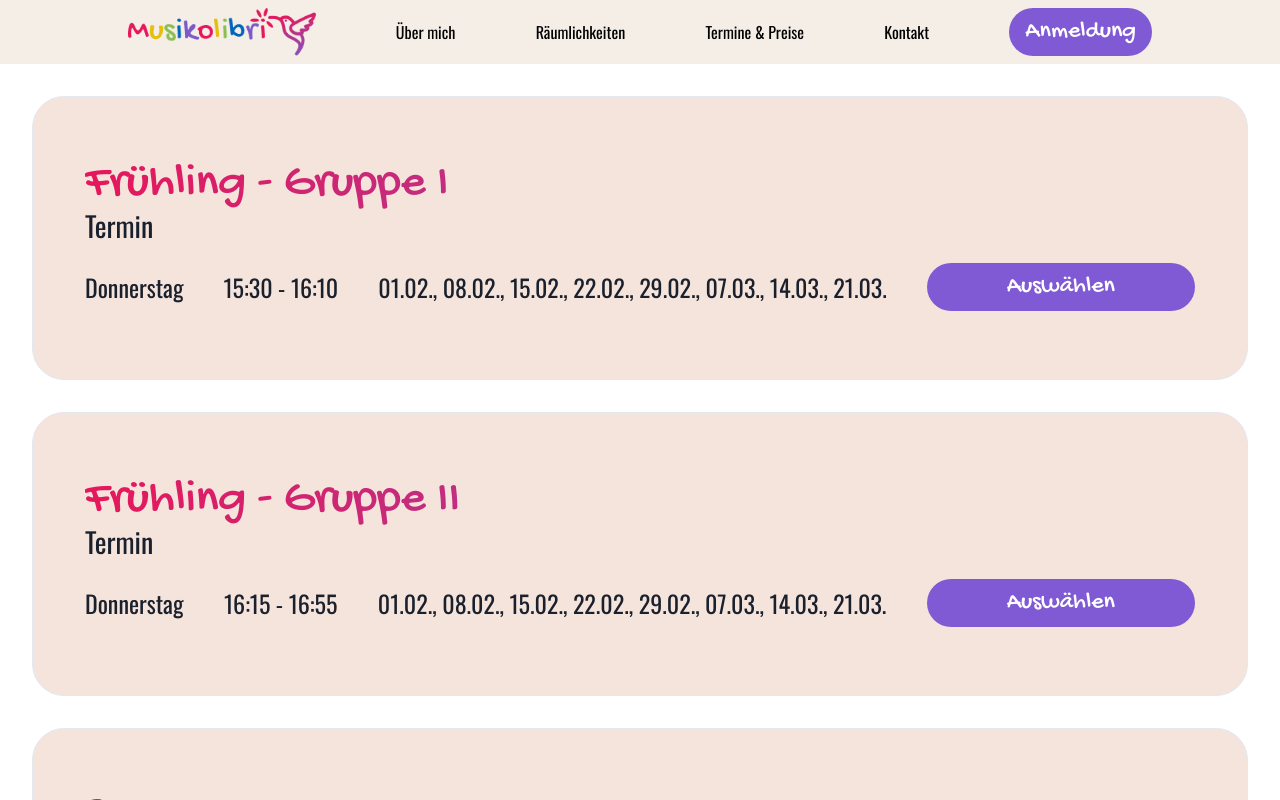
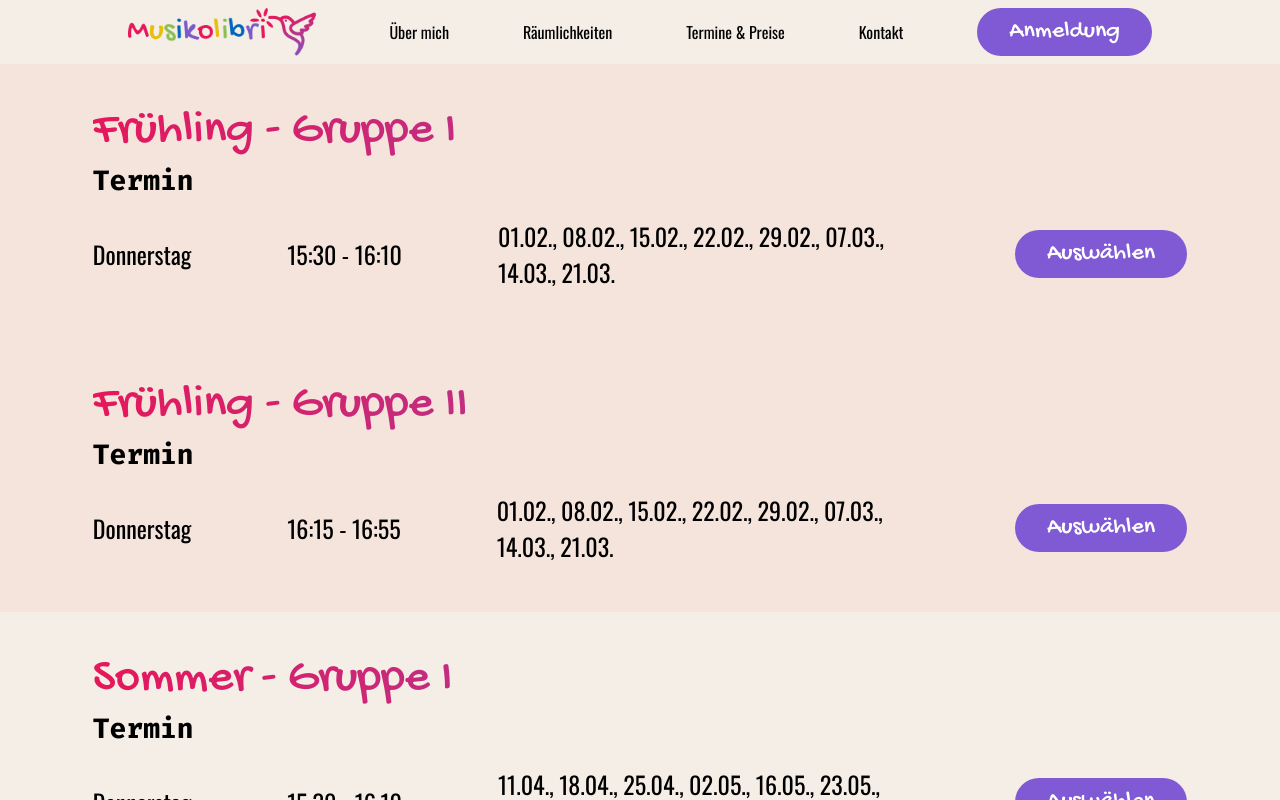
Before and after one commit to sdilauro/musikolibri, a Next.js app: page /anmeldung in a window 1280 px wide. Shown: the top 800 px of the page. Built offline with nearby package versions, Linux system fonts and the light colour scheme.

Commit message:
Mail with data about course

```diff
--- /dev/null
+++ b/components/gruppe-item/index.tsx
@@ -0,0 +1,61 @@
+'use client'
+
+import { Box, Button, Card, CardBody, Flex, Link, Text } from '@chakra-ui/react';
+import { Gochi_Hand, Oswald, Fira_Code } from 'next/font/google';
+
+const oswald = Oswald({
+    weight: '400',
+    subsets: ['latin'],
+})
+
+const firaCode = Fira_Code({
+    weight: '700',
+    subsets: ['latin'],
+  })
+
+  const gochi = Gochi_Hand({
+    weight: '400',
+    subsets: ['latin'],
+  })
+
+type GruppeItemProps = { name: string, schedule: string, days:string, color:string, id:string, key:number }
+
+
+const GruppeItem = (props:GruppeItemProps) => {
+    const withOutSpaces = (text: string) => {
+        return text.replace(/\s/g, '')
+    }
+
+    return (
+        <Box backgroundColor={props.color=='dark'?'#f4e4dc':'#f5eee6'} padding='2rem' minW={'400px'} textColor={'black'} id={props.id}>
+            <Flex flexDir='column' flex='1' alignItems='top' maxWidth={'1200'} width={'90%'} margin={'auto'}>
+                <Text
+                    marginBottom={'-0.5rem'}
+                    fontSize={'48px'}
+                    className={gochi.className}
+                    bgGradient='linear(to-l, #7A59CA, #E6175B)'
+                    bgClip='text'>
+                    {props.name}
+                </Text>
+                <Text
+                    fontSize={'28px'}
+                    className={firaCode.className}>
+                    Termin
+                </Text>
+                <Box display={'flex'} flexDir={'row'} alignItems={'center'} marginY={'1rem'} width={'100%'}>
+                    <Text mr={'3rem'} className={oswald.className} fontSize={'24px'}>Donnerstag</Text>
+                    <Text mx={'3rem'} className={oswald.className} fontSize={'24px'} noOfLines={1} textAlign={'center'}>{props.schedule}</Text>
+                    <Text mx={'3rem'} className={oswald.className} fontSize={'24px'} flex={1}>{props.days}</Text>
+
+                    <Link style={{ textDecoration: 'none' }} href={`/form#${withOutSpaces(props.name).toLowerCase().replace("ü", "u")}`}>
+                        <Button paddingX='2rem' colorScheme={'purple'} variant='solid' borderRadius={'1.5rem'} h={'3rem'} ml={'3rem'} >
+                            <Text className={gochi.className} fontSize={'24px'}>Auswählen</Text>
+                        </Button>
+                    </Link>
+                </Box>
+            </Flex>
+        </Box>
+    )
+}
+
+export default GruppeItem
--- a/components/gruppe-row/index.tsx
+++ /dev/null
@@ -1,60 +0,0 @@
-'use client'
-
-import { Box, Button, Card, CardBody, Flex, Text } from '@chakra-ui/react';
-import { Gochi_Hand, Oswald } from 'next/font/google';
-
-const oswald = Oswald({
-    weight: '400',
-    subsets: ['latin'],
-  })
-
-  const gochi = Gochi_Hand({
-    weight: '400',
-    subsets: ['latin'],
-  })
-
-type GruppeCardProps = { name: string, schedule: string, days:string, color:string }
-
-
-const GruppeRow = (props:GruppeCardProps) => {
-
-    return (
-        <Card
-            direction={{ base: 'column', sm: 'row' }}
-            overflow='hidden'
-            variant='outline'
-            backgroundColor={'#f4e4dc'}
-            borderRadius={'32px'}
-            padding='2rem'
-            margin='2rem'
-            maxW='%60'>
-            <CardBody>
-                <Flex flexDir='column' flex='1' alignItems='top'>
-                    <Text
-                    marginBottom={'-1rem'}
-                    fontSize={'48px'}
-                    className={gochi.className}
-                    bgGradient='linear(to-l, #7A59CA, #E6175B)'
-                    bgClip='text'>
-                        {props.name}
-                    </Text>
-                    <Text
-                    fontSize={'28px'}
-                    className={oswald.className}>
-                        Termin
-                    </Text>
-                    <Box display={'flex'} flexDir={'row'} alignItems={'center'} marginY={'1rem'} justifyContent={'space-between'} width={'100%'}>
-                        <Text className={oswald.className} fontSize={'24px'}>Donnerstag</Text>
-                        <Text className={oswald.className} fontSize={'24px'}>{props.schedule}</Text>
-                        <Text className={oswald.className} fontSize={'24px'}>{props.days}</Text>
-                        <Button paddingX='5rem' colorScheme={'purple'}variant='solid' borderRadius={'1.5rem'} h={'3rem'} >
-
-                            <Text className={gochi.className} fontSize={'24px'}>Auswählen</Text>
-                        </Button>
-                    </Box>
-                </Flex>
-            </CardBody>
-        </Card>
-    )
-}
-export default GruppeRow;
--- a/components/navbar/index.tsx
+++ b/components/navbar/index.tsx
@@ -41,7 +41,7 @@ function ResponsiveAppBar() {
                     </Link>
                     {pages.map((item, index) => <Link className={oswald.className} style={{ textDecoration: 'none' }} key={index} href={item.route}>{item.name}</Link>)}
                     <Link style={{ textDecoration: 'none' }} href={'/anmeldung'}>
-                        <Button colorScheme={'purple'} variant='solid' borderRadius={'1.5rem'} h={'3rem'} fontSize={'24px'} className={gochi.className} fontWeight={400}>Anmeldung</Button>
+                        <Button paddingX='2rem' colorScheme={'purple'} variant='solid' borderRadius={'1.5rem'} h={'3rem'} fontSize={'24px'} className={gochi.className} fontWeight={400}>Anmeldung</Button>
                     </Link>
                 {/* </Stack> */}
 
--- a/package.json
+++ b/package.json
@@ -18,11 +18,13 @@
     "cors": "^2.8.5",
     "express": "^4.18.2",
     "framer-motion": "^10.16.16",
+    "mini-css-extract-plugin": "^2.7.6",
     "next": "14.0.3",
     "nodemailer": "^6.9.7",
     "react": "^18",
     "react-dom": "^18",
-    "react-icons": "^4.12.0"
+    "react-icons": "^4.12.0",
+    "react-router-dom": "^6.21.1"
   },
   "devDependencies": {
     "@types/cors": "^2.8.17",
--- a/pages/anmeldung.tsx
+++ b/pages/anmeldung.tsx
@@ -1,6 +1,17 @@
-import GruppeRow from "../components/gruppe-row";
+import React, { useEffect } from 'react';
+
+import GruppeItem from "../components/gruppe-item";
 
 export default function AnmeldungPage() {
+
+    useEffect(() => {
+        const url = window.location.href;
+        const params = new URLSearchParams(url.split('#')[1]);
+        const myElement = document.getElementById(params.toString());
+        if (myElement) {
+            myElement.scrollIntoView({ behavior: 'smooth' });
+        }
+      }, []);
 
     type kurses_file = {
         kurses: Array<kurse>,
@@ -9,15 +20,17 @@ export default function AnmeldungPage() {
 
     type kurse = { name: string, schedule: string, days:string, color:string, id:number }
 
-    type row = { name: string, schedule: string, days:string, color:string, id:number }
+    type row = { name: string, schedule: string, days:string, color:string, id:string }
 
     const contents:kurses_file = require('public/assets/kurses.json');
     const data = contents.rows
 
+
     return (
         <>
             {data.map((item: row, index: number) => (
-                <GruppeRow
+                <GruppeItem
+                    id={item.id}
                     key={index}
                     name={item.name}
                     schedule={item.schedule}
--- a/pages/api/contact.ts
+++ b/pages/api/contact.ts
@@ -6,18 +6,36 @@ const handler = async (req: NextApiRequest, res: NextApiResponse) => {
         const data = req.body
         if (!data.email || !data.name || !data.kurse) {
             return res.status(400).json({message: "Bad request"})
-        }
+      }
 
-        try {
+
+      type kurses_file = {
+        kurses: Array<kurse>,
+        rows: Array<row>
+    }
+
+    type kurse = { name: string, schedule: string, days:string, color:string, id:number }
+
+    type row = { name: string, schedule: string, days:string, color:string, id:string }
+
+    const contents:kurses_file = require('public/assets/kurses.json');
+    const kurses = contents.rows
+
+
+      try {
+
             await transporter.sendMail({
                 ...mailOptions,
                 to:data.email,
-                subject: `Musikolibri - Kurse ${data.kurse}`,
+                subject: `Musikolibri - Kurse ${kurses[data.kurse].name}`,
                 text: 'this test string',
                 html: `<div style="width:80%; max-width: 500px; align-items:center; justify-content: center; margin:0px;">
                 <div style=" padding:20px; background-color:#f5eee6; border-style:solid; border-width:0px;border-radius: 10px;">
                   <h2 style="font-family:sans-serif;color:rgb(0, 0, 0); margin: 20px; font-weight: bolder; text-align: center">¡Consulta recibida con éxito!</h2>
-                  <p style="font-family:sans-serif;color:rgb(0, 0, 0); margin: 20px"> Hola ${data.name}, has consultado por disponibilidad de cupos en el curso ${data.kurse}.</p>
+                  <p style="font-family:sans-serif;color:rgb(0, 0, 0); margin: 20px"> Hola ${data.name}, has consultado por disponibilidad de cupos en el curso ${kurses[data.kurse].name} que se dicta los días:</p>
+                  <p style="font-family:sans-serif;color:rgb(0, 0, 0); margin: 20px">${kurses[data.kurse].days} </p>
+                  <p style="font-family:sans-serif;color:rgb(0, 0, 0); margin: 20px"> en el horario </p>
+                  <p style="font-family:sans-serif;color:rgb(0, 0, 0); margin: 20px"> ${kurses[data.kurse].schedule} </p>
                   <p style="font-family:sans-serif;color:rgb(0, 0, 0); margin: 20px"> Recibimos tu consulta y nos comunicaremos a la brevedad para conocernos y ultimar detalles. </p>
                   <p style="font-family:sans-serif; text-align: right;margin-right: 20px;">
                     <img style="margin: 20px auto; height: 100px;max-height: 40px" src="https://i.ibb.co/VVnZCn6/musikolibri-logo.png" alt="Musikolibri"></img>
--- a/pages/index.tsx
+++ b/pages/index.tsx
@@ -14,7 +14,7 @@ const gochi = Gochi_Hand({
   subsets: ['latin'],
 })
 
-export default function Home() {
+export default function HomePage() {
   return (
       <>
         <Box sx={{ w:'100%'}} className='light'>
--- a/public/assets/kurses.json
+++ b/public/assets/kurses.json
@@ -39,49 +39,57 @@
             "name": "Frühling - Gruppe I",
             "schedule": "15:30 - 16:10",
             "days": "01.02., 08.02., 15.02., 22.02., 29.02., 07.03., 14.03., 21.03.",
-            "color":"dark"
+            "color":"dark",
+            "id":"fruhling"
         },
         {
             "name": "Frühling - Gruppe II",
             "schedule": "16:15 - 16:55",
             "days": "01.02., 08.02., 15.02., 22.02., 29.02., 07.03., 14.03., 21.03.",
-            "color":"dark"
+            "color":"dark",
+            "id":"fruhling"
         },
         {
-            "name": "Sommer - Gruppe II",
+            "name": "Sommer - Gruppe I",
             "schedule": "15:30 - 16:10",
             "days": "11.04., 18.04., 25.04., 02.05., 16.05., 23.05., 06.06., 13.06., 20.06., 27.06., 04.07.",
-            "color":"light"
+            "color":"light",
+            "id":"sommer"
         },
         {
             "name": "Sommer - Gruppe II",
             "schedule": "16:15 - 16:55",
             "days": "11.04., 18.04., 25.04., 02.05., 16.05., 23.05., 06.06., 13.06., 20.06., 27.06., 04.07.",
-            "color":"light"
+            "color":"light",
+            "id":"sommer"
         },
         {
-            "name": "Herbst - Gruppe II",
+            "name": "Herbst - Gruppe I",
             "schedule": "15:30 - 16:10",
             "days": "22.08., 29.08., 05.09., 12.09., 19.09., 26.09., 10.10., 31.10.",
-            "color":"dark"
+            "color":"dark",
+            "id":"herbost"
         },
         {
             "name": "Herbst - Gruppe II",
             "schedule": "16:15 - 16:55",
             "days": "22.08., 29.08., 05.09., 12.09., 19.09., 26.09., 10.10., 31.10.",
-            "color":"dark"
+            "color":"dark",
+            "id":"herbost"
         },
         {
-            "name": "Winter - Gruppe II",
+            "name": "Winter - Gruppe I",
             "schedule": "15:30 - 16:10",
             "days": "07.11., 14.11., 21.11., 28.11., 05.12., 12.12., 19.12.",
-            "color":"light"
+            "color":"light",
+            "id":"winter"
         },
         {
             "name": "Winter - Gruppe II",
             "schedule": "16:15 - 16:55",
             "days": "07.11., 14.11., 21.11., 28.11., 05.12., 12.12., 19.12.",
-            "color":"light"
+            "color":"light",
+            "id":"winter"
         }
     ]
 }
```
Also changed, not shown: components/kurs-card/index.tsx (+7 -5 lines), pages/form.tsx (+113 -20 lines), pages/termine-und-preise.tsx (+4 -4 lines), 1 other file (tests, documents, lock files or other folders).
